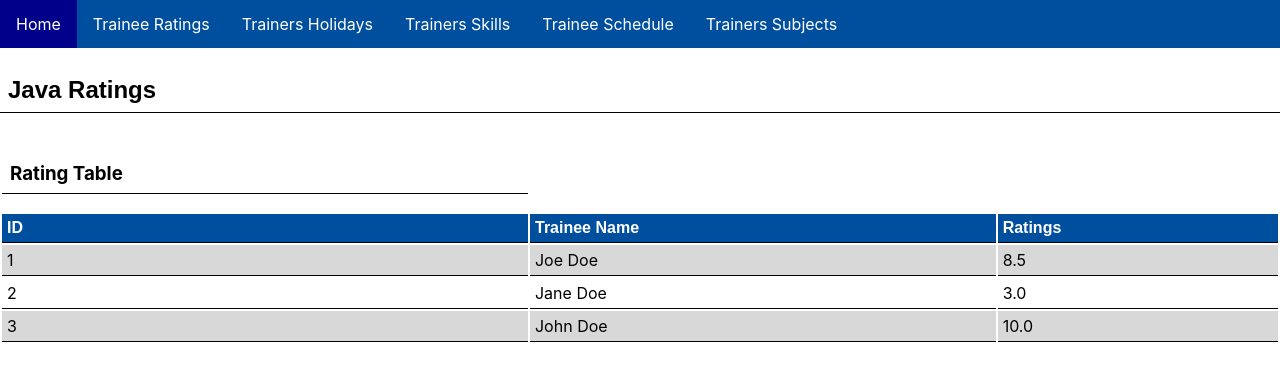
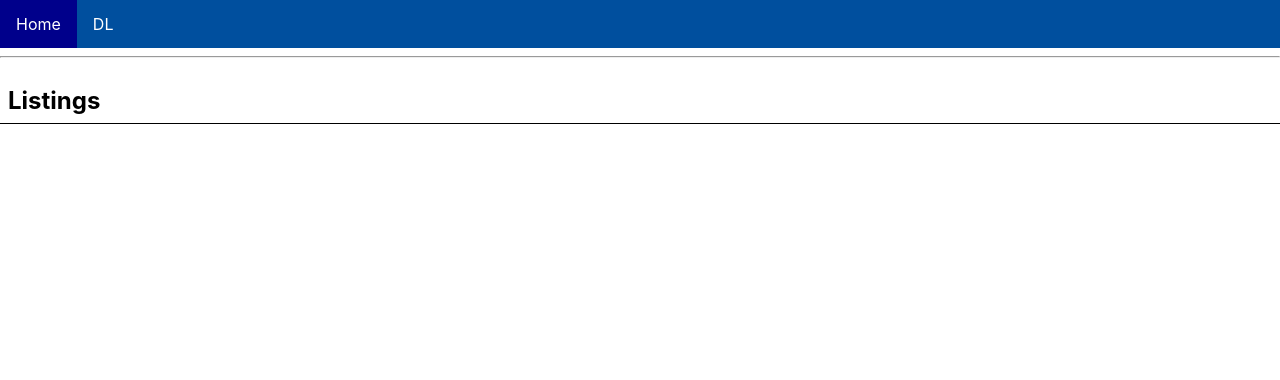
Before and after one commit to DCull1984/React.js, a React (Create React App) app: page /detailList in a window 1280 px wide. Shown: the top 380 px of the page. Built offline with nearby package versions, Linux system fonts and the light colour scheme.

Commit message:
Feature 1, refactoring to task

```diff
--- a/src/App.js
+++ b/src/App.js
@@ -1,15 +1,18 @@
 import React, { Component } from 'react';
 import './App.css';
-import TraineeRatings from './Trainee_Ratings.js';
 import NavLinks from "./Nav.js";
 
 class App extends Component {
- render() {
+constructor(){
+    super();
+    this.state={name:"react"};
+}
+    render() {
   return(
 
    <div>
     <NavLinks />
-    <TraineeRatings />
+
    </div>
 
   );
--- /dev/null
+++ b/src/Home.js
@@ -0,0 +1,11 @@
+import React from 'react';
+
+const Home = () =>(
+
+   <div className="Home_Page">
+    <h1>Blank page</h1>
+   </div>
+
+);
+
+export default Home;
--- a/src/Nav.js
+++ b/src/Nav.js
@@ -1,5 +1,7 @@
 import React from "react";
-import {BrowserRouter as Router, NavLink} from "react-router-dom";
+import {BrowserRouter as Router, Route, Link, NavLink} from "react-router-dom";
+import TraineeRatings from "./Trainee_Ratings";
+import Home from "./Home.js"
 
 const NavLinks = () => (
     <Router>
@@ -8,8 +10,8 @@ const NavLinks = () => (
                 <li className="active">
                 <NavLink exact to="/">Home</NavLink></li>
 
-                <li className="active">
-                <NavLink to="/Trainee_Ratings">Trainee Ratings</NavLink></li>
+               {/*  <li className="active">
+                <NavLink to="/Trainee_Ratings.js">Trainee Ratings</NavLink></li>
 
                 <li className="active">
                 <NavLink to="/Trainers_Holidays">Trainers Holidays</NavLink></li>
@@ -21,11 +23,33 @@ const NavLinks = () => (
                 <NavLink to="/Trainee Schedule">Trainee Schedule</NavLink></li>
 
                 <li className="active">
-                <NavLink to="/Trainers_Subjects">Trainers Subjects</NavLink></li>
+                <NavLink to="/Trainers_Subjects">Trainers Subjects</NavLink></li> */}
+
+                <li><Link to="/detailList">DL</Link></li>
             </ul>
+
+            <hr />
+            <Route exact path ="/" component={HomePage}/>
+            {/* <Route Path="./Trainer_Skills" component={TraineeRatings}/> */}
+            <Route path ="/detailList" component={deatilList}/>
 
         </div>
     </Router>
 );
 
+const HomePage = () => <Home />;
+
+const deatilList = ({match}) =>
+    <div>
+        <h2>Listings</h2>
+        {/* <ul>
+            <li><Link to={`${match.url}/Trainee_Ratings`}>Trainee Ratings</Link></li>
+            <li><Link to="/Trainers_Holidays">Trainer_Holidays</Link></li>
+            <li><Link to="/Trainers Skills">Trainer Skills</Link></li>
+            <li><Link to="Trainers_Subjects">Trainer Subjects</Link></li>
+        </ul> */}
+    </div>
+;
+
+
 export default NavLinks;
```
Also changed, not shown: src/Trainee_Ratings.js (+4 -7 lines).
